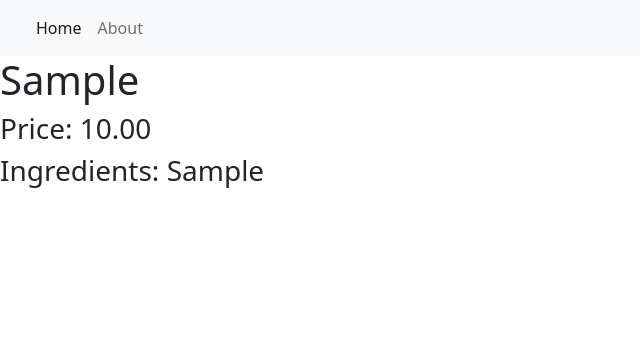
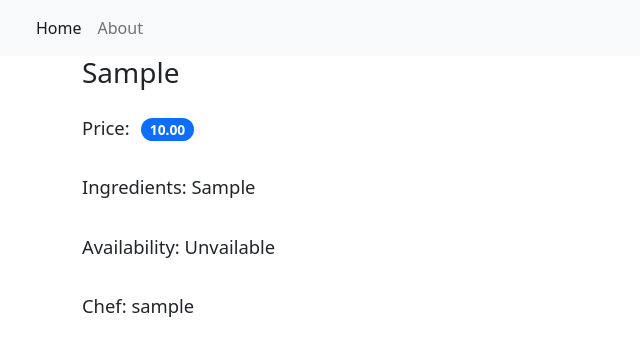
Before and after one commit to Know-Thyself/restaurant, a Django app: template templates/menu_item.html in a window 1280 px wide. Shown: the top 356 px of the page, without its empty margins (0-640 px from the left). Run offline with Django 4.2, Linux system fonts and the light colour scheme; the template is opened without the code that fills it: values that come from a table or form of the project are taken from there, others are empty; tables that the repository leaves empty hold one stand-in row (values such as "Sample post"); some libraries are stand-ins or nearby versions.

Commit message:
Item detail page structure

```diff
--- a/templates/menu_item.html
+++ b/templates/menu_item.html
@@ -1,5 +1,13 @@
 {% extends "base.html" %} {% block content %}
-    <h1>{{ menu.item }}</h1>
-    <h3>Price: {{ menu.price }}</h3>
-    <h3>Ingredients: {{ menu.ingredients }}</h3>
+    <section class="container">
+        <h3>{{menu.item}}</h3>
+        <p class="text__secondary">Price: <span class="badge bg-primary rounded-pill">{{ menu.price }}</span></p>
+        <p class="text__secondary">Ingredients: {{menu.ingredients}}</p>
+        {% if menu.status %}
+            <p class="text__secondary">Availability: Available</p>
+        {% else %}
+            <p class="text__secondary">Availability: Unvailable</p>
+        {% endif %}
+        <p class="text__secondary">Chef: {{menu.chef}}</p>
+    </section>
 {% endblock %}
```
